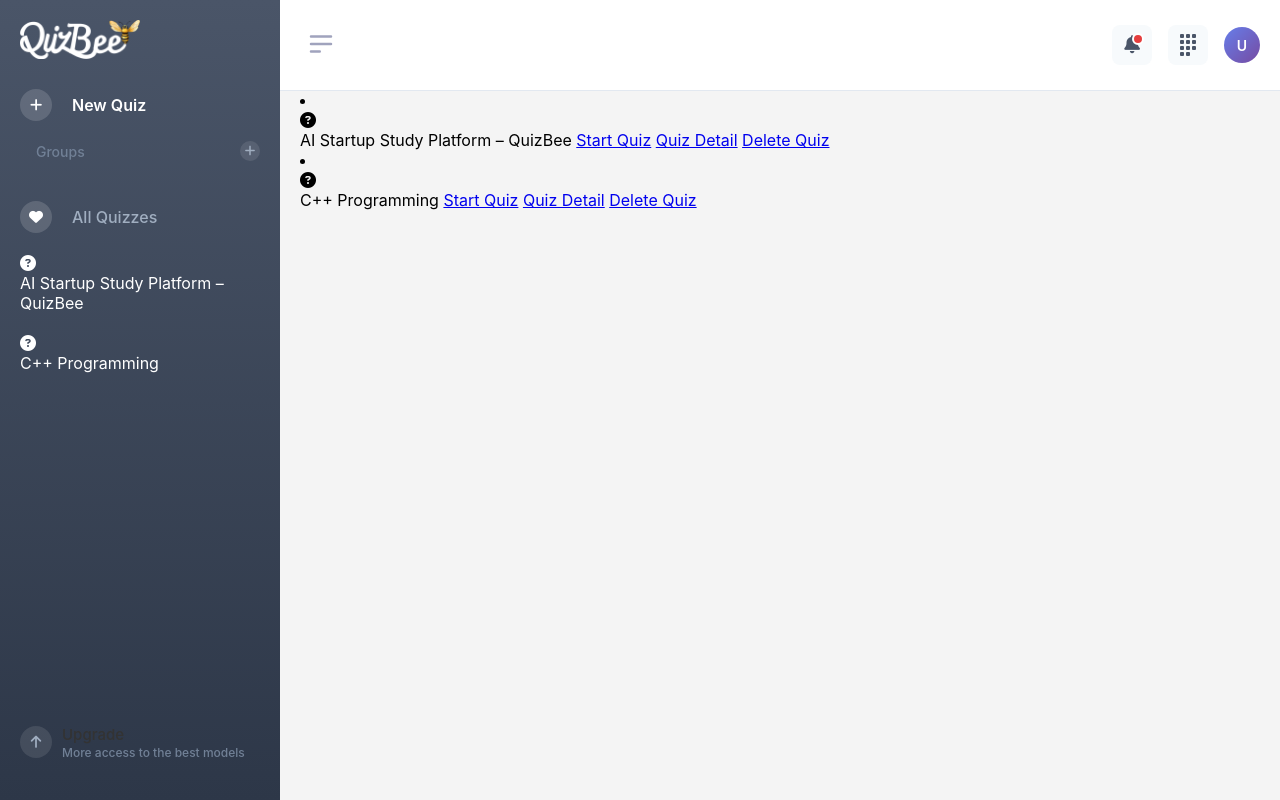
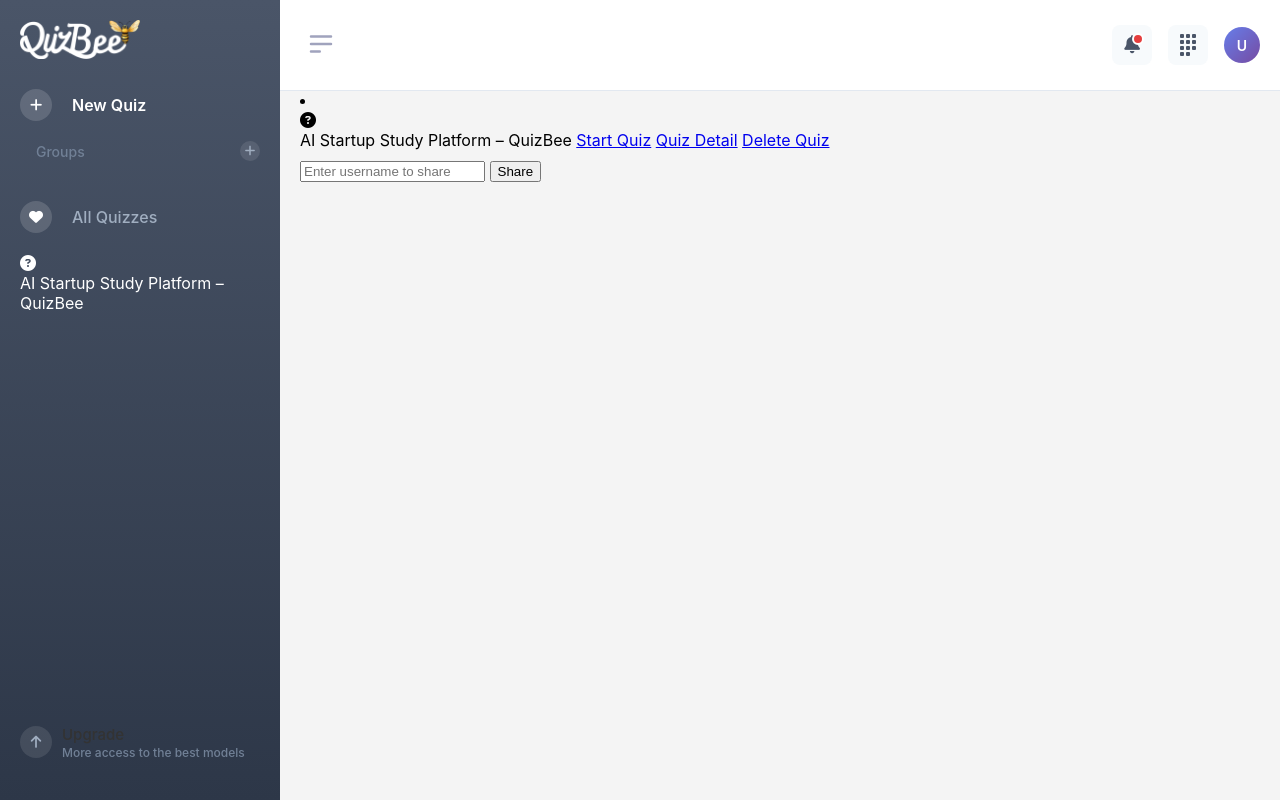
Before and after one commit to syedly/quizbee, a Django app: page /all_quizes/ in a window 1280 px wide. Run offline with Django 5.2, Linux system fonts and the light colour scheme; a user stored in the database is signed in; data comes from the database, SQL or seed files in the repository; both versions use the stored data as it was after the commit; data that the repository does not hold is empty.

Commit message:
added share quiz feature

```diff
--- a/app/models.py
+++ b/app/models.py
@@ -15,6 +15,7 @@ class Quiz(models.Model):
     difficulty = models.IntegerField(default=1)
     user = models.ForeignKey(User, on_delete=models.CASCADE, null=True, blank=True, related_name="quizzes")
     question_preference = models.CharField(max_length=10, choices=QUESTION_PREFERENCES, default="MIX")
+    shared_with = models.ManyToManyField(User, related_name="shared_quizzes", blank=True)
 
     def __str__(self):
         return f"{self.topic} (Difficulty {self.difficulty})"
--- a/app/urls.py
+++ b/app/urls.py
@@ -13,4 +13,5 @@ urlpatterns = [
     path("quiz/result/<int:attempt_id>/", views.quiz_result, name="quiz_result"),
     path('logout/', views.handle_logout, name='logout'),
     path('delete_quiz/<int:quiz_id>/', views.delete_quiz, name='delete_quiz'),
+    path("quiz/<int:quiz_id>/share/", views.share_quiz, name="share_quiz"),
 ]
--- a/app/views.py
+++ b/app/views.py
@@ -59,7 +59,7 @@ def main(request):
 
 def all_quizes(request):
     user = request.user
-    quizzes = Quiz.objects.all()
+    quizzes = Quiz.objects.filter(user=user) | Quiz.objects.filter(shared_with=user)
 
     for quiz in quizzes:
         attempt = QuizAttempt.objects.filter(user=user, quiz=quiz).first()
@@ -74,6 +74,21 @@ def delete_quiz(request, **kwargs):
     user = request.user
     quiz = get_object_or_404(Quiz, id=quiz_id, user=user)
     quiz.delete()
+    return redirect("all_quizes")
+
+def share_quiz(request, quiz_id):
+    quiz = get_object_or_404(Quiz, id=quiz_id, user=request.user)
+
+    if request.method == "POST":
+        username = request.POST.get("username")
+        try:
+            user_to_share = User.objects.get(username=username)
+            quiz.shared_with.add(user_to_share)  # add user to shared list
+        except User.DoesNotExist:
+            return HttpResponse(f"User '{username}' does not exist!")
+
+        return redirect("all_quizes")
+
     return redirect("all_quizes")
 
 # -----------------------------
--- a/templates/all-quizes.html
+++ b/templates/all-quizes.html
@@ -6,12 +6,38 @@
         <div class="icon-circle"><i class="fa-solid fa-circle-question"></i></div>
         <span class="label">{{ quiz.topic }}</span>
 
-        {% comment %} {% if quiz.attempted %}
+        {% if quiz.attempted %}
             <a href="{% url 'quiz_take' quiz.id %}">Retake Quiz</a>
-            <a href="{% url 'quiz_result' quiz.id %}">Show Quiz Result</a>
+            <a href="{% url 'quiz_result' quiz.attempt.id %}">Show Quiz Result</a>
         {% else %}
             <a href="{% url 'quiz_take' quiz.id %}">Start Quiz</a>
-        {% endif %} {% endcomment %}
+        {% endif %}
+
+        <a href="{% url 'quiz_detail' quiz.id %}">Quiz Detail</a>
+        <a href="{% url 'delete_quiz' quiz.id %}">Delete Quiz</a>
+
+        <!-- 🔎 Share quiz by username -->
+        <form action="{% url 'share_quiz' quiz.id %}" method="post" style="margin-top:10px;">
+            {% csrf_token %}
+            <input type="text" name="username" placeholder="Enter username to share" required>
+            <button type="submit">Share</button>
+        </form>
+      </li>
+    {% empty %}
+      <li>
+        <span class="label text-muted">No quizzes yet</span>
+      </li>
+    {% endfor %}
+{% endblock content %}
+
+{% comment %} {% extends "base.html" %}
+{% block title %}Quizzes{% endblock title %}
+{% block content %}
+    {% for quiz in quizzes %}
+      <li>
+        <div class="icon-circle"><i class="fa-solid fa-circle-question"></i></div>
+        <span class="label">{{ quiz.topic }}</span>
+
          {% if quiz.attempted %}
             <a href="{% url 'quiz_take' quiz.id %}">Retake Quiz</a>
             <a href="{% url 'quiz_result' quiz.attempt.id %}">Show Quiz Result</a>
@@ -28,4 +54,4 @@
         <span class="label text-muted">No quizzes yet</span>
       </li>
     {% endfor %}
-{% endblock content %}
+{% endblock content %} {% endcomment %}
```
Also changed, not shown: templates/share_quiz.html (added, +15 -0 lines), app/migrations/0006_quiz_shared_with.py (added), db.sqlite3.
